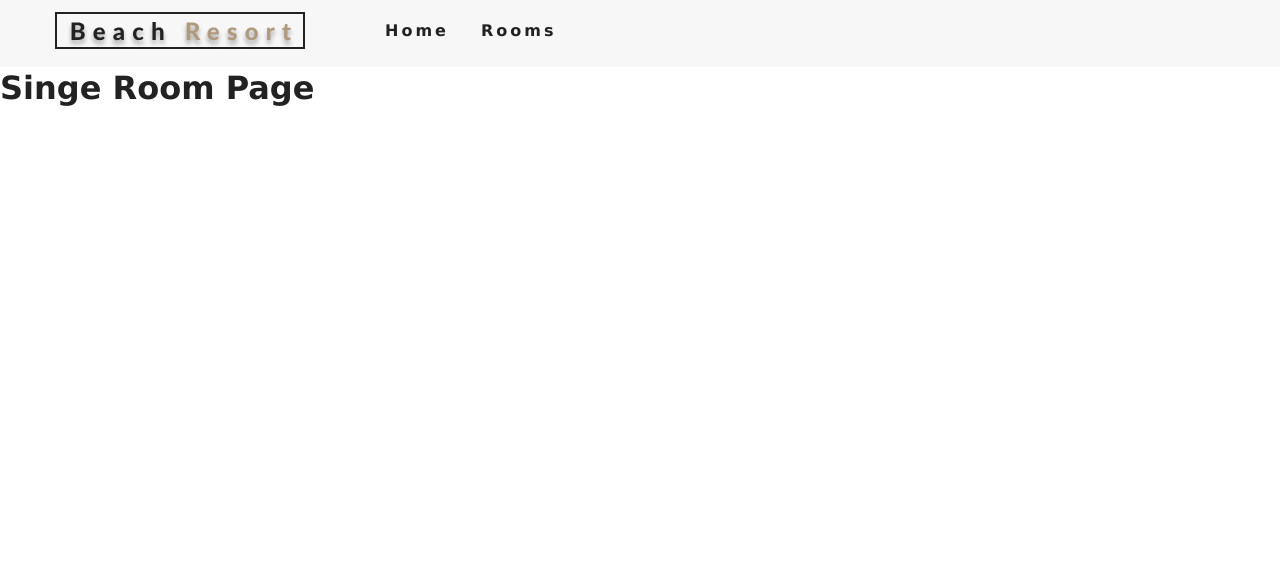
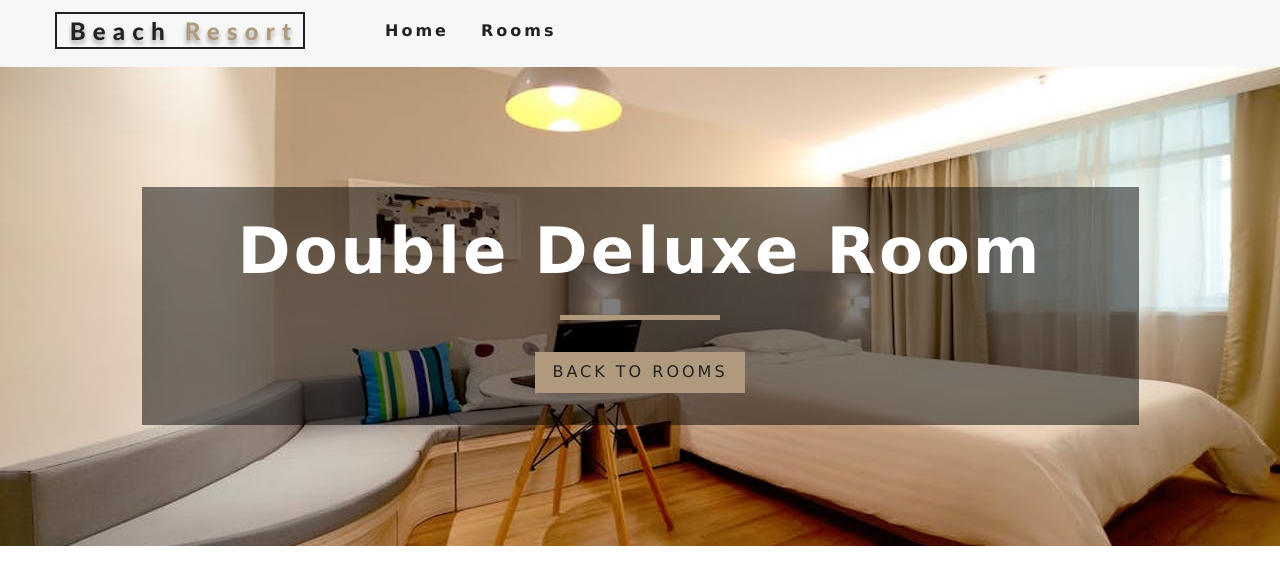
Before and after one commit to mb2o/react-beach-resort, a React (Create React App) app: page /rooms/double-deluxe in a window 1280 px wide. Shown: the top 584 px of the page. Built offline with nearby package versions, Linux system fonts and the light colour scheme.

Commit message:
Single Room Hero

```diff
--- a/src/pages/Single.js
+++ b/src/pages/Single.js
@@ -1,4 +1,4 @@
-import React, { Component } from 'react';
+import React, { Component, Fragment } from 'react';
 import { Link } from 'react-router-dom';
 import defaultBcg from '../images/room-1.jpeg';
 import Hero from '../components/Hero';
@@ -20,12 +20,40 @@
   render() {
     const { getRoom } = this.context;
     const room = getRoom(this.state.slug);
-    console.log(room);
+
+    if (!room) {
+      return (
+        <div className="error">
+          <h3>No such room could be found</h3>
+          <Link to="/rooms" className="btn-primary">
+            Back to Rooms
+          </Link>
+        </div>
+      );
+    }
+
+    const {
+      name,
+      description,
+      capacity,
+      size,
+      price,
+      extras,
+      breakfast,
+      pets,
+      images
+    } = room;
 
     return (
-      <div>
-        <h2>Singe Room Page</h2>
-      </div>
+      <Fragment>
+        <Hero hero="roomsHero">
+          <Banner title={`${name} room`}>
+            <Link to="/rooms" className="btn-primary">
+              Back to rooms
+            </Link>
+          </Banner>
+        </Hero>
+      </Fragment>
     );
   }
 }
```
